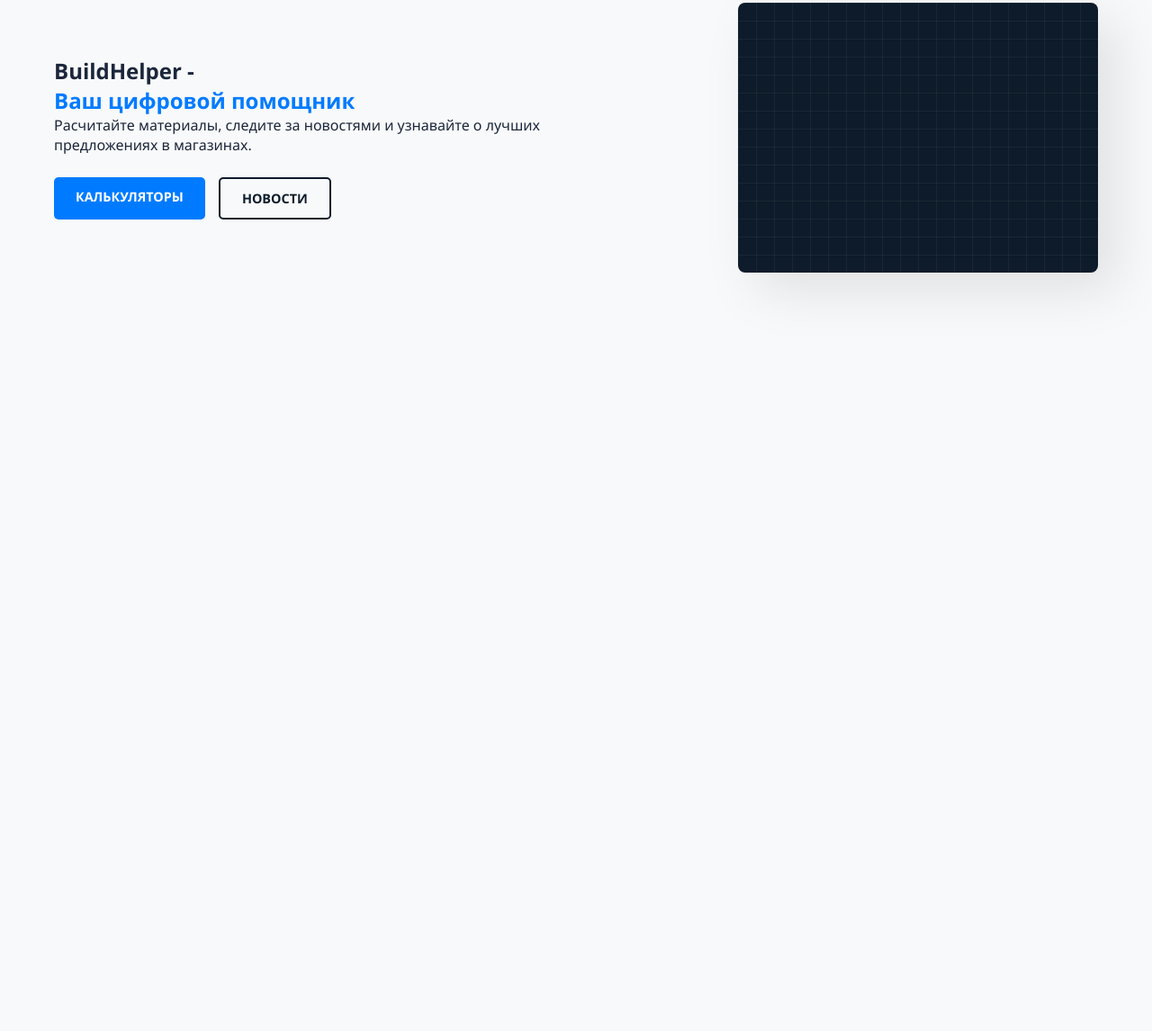
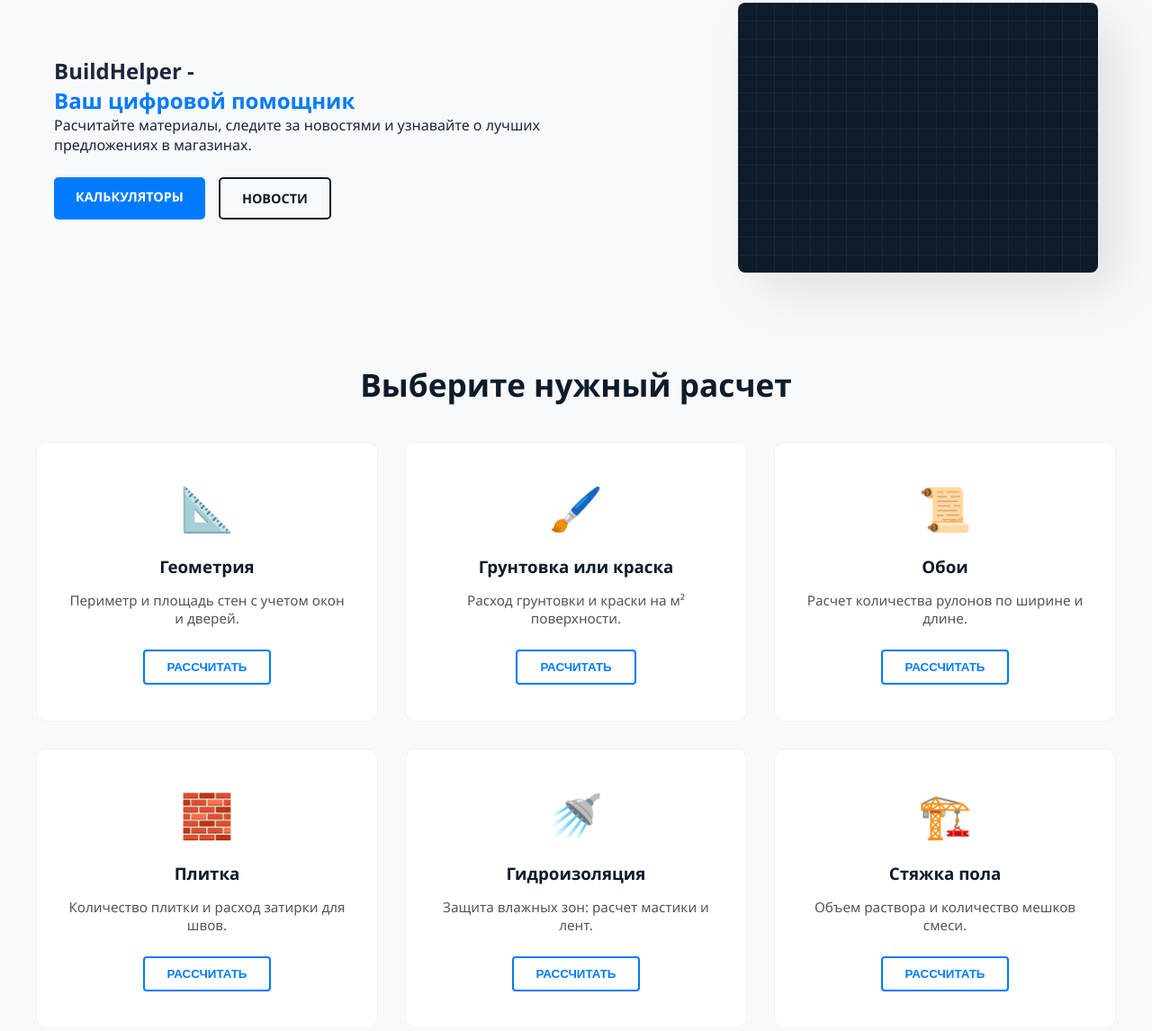
Before and after one commit to OlgaEvfs/BuildHelper, a website: page frontend/index.html in a window 1280 px wide. Shown: the part 107-1253 px from the top of the page at 90% size. Before the commit the page ends 800 px from the top, so only its background shows below. Drawn offline with Linux system fonts and the light colour scheme.

Commit message:
Create section 'calculators'

```diff
--- a/frontend/css/style.css
+++ b/frontend/css/style.css
@@ -168,3 +168,140 @@ header {
         linear-gradient(90deg, rgba(255, 255, 255, 0.05) 1px, transparent 1px);
     background-size: 20px 20px;
 }
+
+/* calculators */
+.calculators-grid {
+    padding: 60px 20px;
+}
+
+.section-title {
+    margin-bottom: 40px;
+    text-align: center;
+    font-size: 2.2rem;
+    color: var(--primary-dark);
+}
+
+.grid-wrapper {
+    display: grid;
+    gap: 30px;
+    max-width: 1200px;
+    margin: 0 auto;
+    grid-template-columns: repeat(auto-fit, minmax(280px, 1fr));
+}
+
+.calc-card {
+    display: flex;
+    flex-direction: column;
+    align-items: center;
+    border: 1px solid rgba(0, 0, 0, 0.05);
+    border-radius: 12px;
+    padding: 40px 30px;
+    text-align: center;
+    background: var(--white);
+    cursor: pointer;
+    transition: all 0.3s ease;
+}
+
+.calc-card:hover {
+    transform: translateY(-10px);
+    box-shadow: 0 20px 40px rgba(13, 27, 42, 0.1);
+    border-color: var(--accent-blue);
+}
+
+.calc-icon {
+    font-size: 3rem;
+    margin-bottom: 20px;
+}
+
+.calc-card h3 {
+    margin-bottom: 15px;
+    color: var(--primary-dark);
+}
+
+.calc-card p {
+    font-size: 0.95rem;
+    color: #555;
+    margin-bottom: 25px;
+    flex-grow: 1; /* Чтобы кнопки всегда были на одном уровне */
+}
+
+.btn-calc {
+    background-color: transparent;
+    border: 2px solid var(--accent-blue);
+    color: var(--accent-blue);
+    padding: 10px 25px;
+    border-radius: 4px;
+    font-weight: 600;
+    text-transform: uppercase;
+    cursor: pointer;
+    transition: 0.3s;
+}
+
+.calc-card:hover .btn-calc {
+    background-color: var(--accent-blue);
+    color: var(--white);
+}
+
+/* modal */
+.modal-overlay {
+    position: fixed;
+    top: 0;
+    left: 0;
+    width: 100%;
+    height: 100%;
+    background-color: rgba(13, 27, 42, 0.85); /* Полупрозрачный темный фон */
+    display: flex;
+    justify-content: center;
+    align-items: center;
+    z-index: 2000;
+}
+
+/* Окно модалки */
+.modal-window {
+    background-color: var(--white);
+    padding: 30px;
+    border-radius: 12px;
+    max-width: 500px;
+    width: 90%;
+    position: relative;
+    box-shadow: 0 10px 40px rgba(0,0,0,0.3);
+}
+
+.modal-header {
+    display: flex;
+    justify-content: space-between;
+    align-items: center;
+    margin-bottom: 20px;
+    border-bottom: 1px solid #eee;
+    padding-bottom: 10px;
+}
+
+.close-modal {
+    background: none;
+    border: none;
+    font-size: 2rem;
+    cursor: pointer;
+    line-height: 1;
+}
+
+.modal-content {
+    margin-top: 15px;
+}
+
+/* Стили для форм внутри модалки */
+.form-group {
+    margin-bottom: 15px;
+}
+
+.form-group label {
+    display: block;
+    margin-bottom: 5px;
+    font-weight: 600;
+}
+
+.form-group input {
+    width: 100%;
+    padding: 10px;
+    border: 1px solid #ddd;
+    border-radius: 4px;
+}
--- a/frontend/index.html
+++ b/frontend/index.html
@@ -42,6 +42,61 @@
                 </div>
             </div>
          </section>
+
+         <section id="calculators" class="calculators-grid">
+            <div class="container">
+                <h2 class="section-title">Выберите нужный расчет</h2>
+                <div class="grid-wrapper">
+                    <!-- Геометрия -->
+                    <div class="calc-card" data-calc="geometry">
+                        <div class="calc-icon">📐</div>
+                        <h3>Геометрия</h3>
+                        <p>Периметр и площадь стен с учетом окон и дверей.</p>
+                        <button class="btn-calc">Рассчитать</button>
+                    </div>
+
+                    <!-- Грунтовка и краска-->
+                    <div class="calc-card" data-calc="paint">
+                        <div class="calc-icon">🖌️</div>
+                        <h3>Грунтовка или краска</h3>
+                        <p>Расход грунтовки и краски на м² поверхности.</p>
+                        <button class="btn-calc">Расчитать</button>
+                    </div>
+
+                    <!-- Обои -->
+                    <div class="calc-card" data-calc="wallpaper">
+                        <div class="calc-icon">📜</div>
+                        <h3>Обои</h3>
+                        <p>Расчет количества рулонов по ширине и длине.</p>
+                        <button class="btn-calc">Рассчитать</button>
+                    </div>
+
+                    <!-- Плитка и затирка -->
+                    <div class="calc-card" data-calc="tiles">
+                        <div class="calc-icon">🧱</div>
+                        <h3>Плитка</h3>
+                        <p>Количество плитки и расход затирки для швов.</p>
+                        <button class="btn-calc">Рассчитать</button>
+                    </div>
+
+                    <!-- Гидроизоляция -->
+                    <div class="calc-card" data-calc="waterproofing">
+                        <div class="calc-icon">🚿</div>
+                        <h3>Гидроизоляция</h3>
+                        <p>Защита влажных зон: расчет мастики и лент.</p>
+                        <button class="btn-calc">Рассчитать</button>
+                    </div>
+
+                    <!-- Стяжка пола -->
+                    <div class="calc-card" data-calc="floor">
+                        <div class="calc-icon">🏗️</div>
+                        <h3>Стяжка пола</h3>
+                        <p>Объем раствора и количество мешков смеси.</p>
+                        <button class="btn-calc">Рассчитать</button>
+                    </div>
+                </div>
+            </div>
+         </section>
     </main>
 
     <script src="js/app.js"></script>
--- a/frontend/js/app.js
+++ b/frontend/js/app.js
@@ -49,4 +49,6 @@ function updateNavbar() {
 // Запуск при загрузке страницы
 document.addEventListener('DOMContentLoaded', () => {
     updateNavbar();
+
+
 });
```
